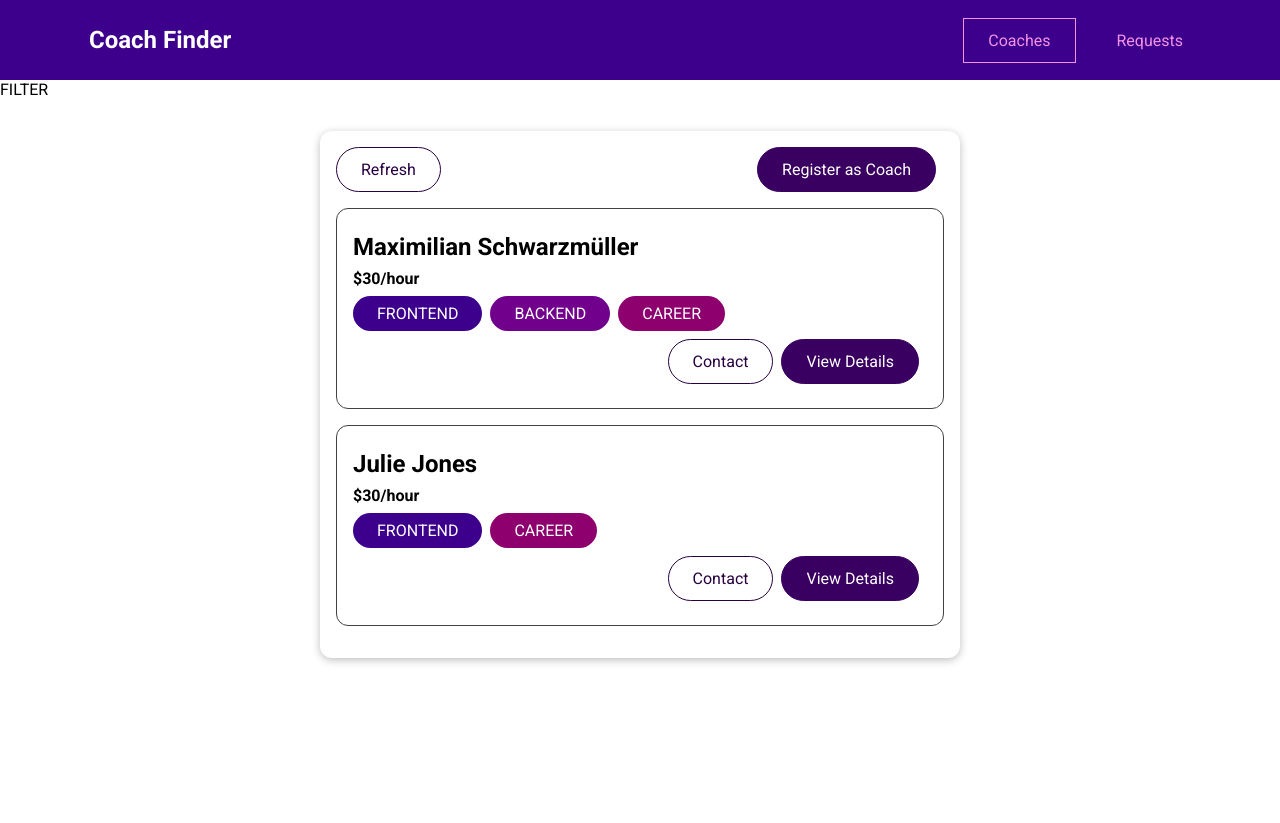
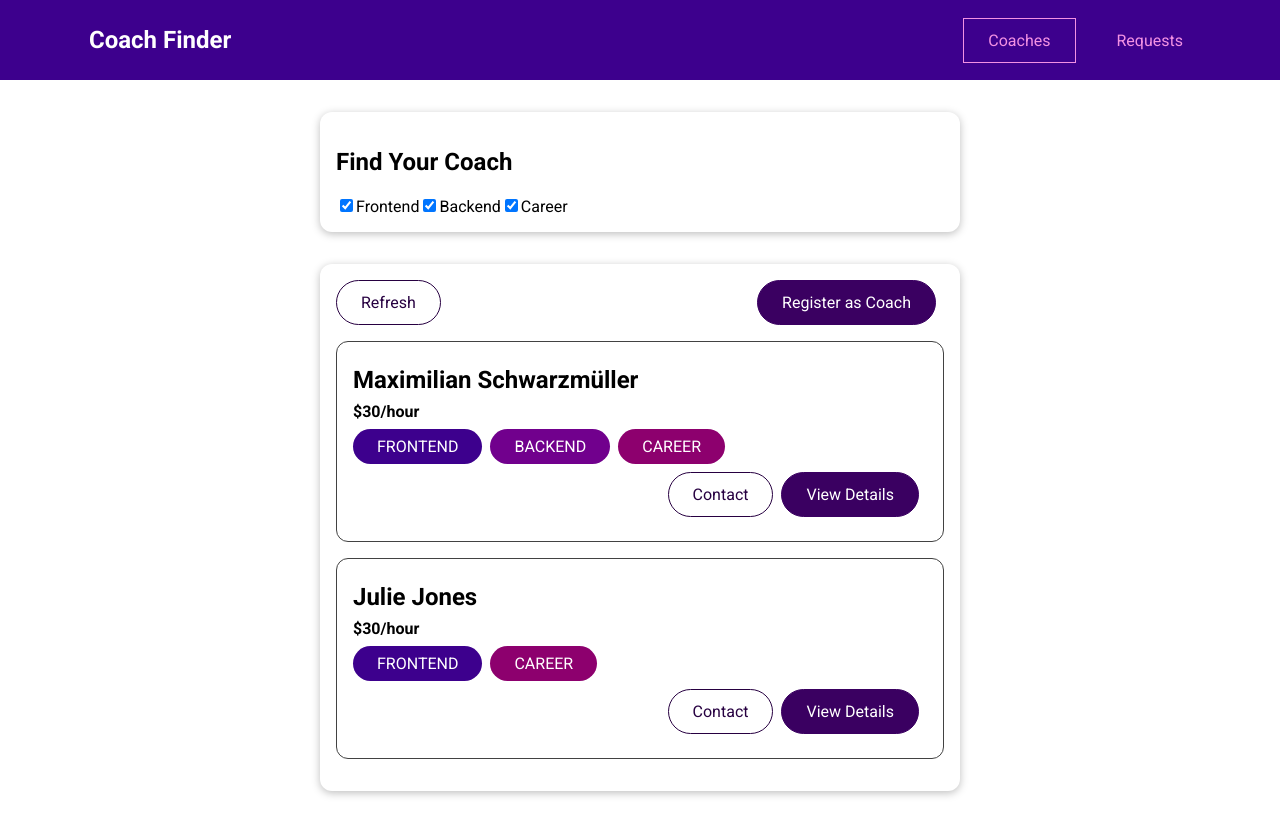
Before and after one commit to Agab-dev/coach-finder, a Vue app: page /coaches in a window 1280 px wide. Before the commit the page ends 800 px from the top, so only its background shows below. Built offline with nearby package versions, Linux system fonts and the light colour scheme.

Commit message:
feat(coaches): adding filtering by areas of expertise for coaches
Co-authored-by: Agab <gameon.ahamd@gmail.com>

```diff
--- /dev/null
+++ b/src/components/coaches/CoachFilter.vue
@@ -0,0 +1,36 @@
+<script setup>
+import { ref } from "vue";
+
+const emit = defineEmits(["change-filter"]);
+
+const filters = ref({
+  frontend: true,
+  backend: true,
+  career: true,
+});
+
+function setFilter(event) {
+  const area = event.target.id;
+  const isActive = event.target.checked;
+  filters.value[area] = isActive;
+  emit("change-filter", filters.value);
+}
+</script>
+
+<template>
+  <base-card>
+    <h2>Find Your Coach</h2>
+    <span class="filter-option">
+      <input type="checkbox" id="frontend" checked @change="setFilter" />
+      <label for="frontend">Frontend</label>
+    </span>
+    <span class="filter-option">
+      <input type="checkbox" id="backend" checked @change="setFilter" />
+      <label for="backend">Backend</label>
+    </span>
+    <span class="filter-option">
+      <input type="checkbox" id="career" checked @change="setFilter" />
+      <label for="career">Career</label>
+    </span>
+  </base-card>
+</template>
--- a/src/pages/coaches/CoachList.vue
+++ b/src/pages/coaches/CoachList.vue
@@ -1,13 +1,41 @@
 <script setup>
+import CoachFilter from "@/components/coaches/CoachFilter.vue";
 import CoachItem from "@/components/coaches/CoachItem.vue";
 import { useCoachesStore } from "@/stores/coaches";
 import { storeToRefs } from "pinia";
+import { computed, ref } from "vue";
 
 const { coaches, hasCoaches } = storeToRefs(useCoachesStore());
+const activeFilters = ref({
+  frontend: true,
+  backend: true,
+  career: true,
+});
+
+function setFilters(updatedFilters) {
+  activeFilters.value = updatedFilters;
+}
+
+const filteredCoaches = computed(() => {
+  return coaches.value.filter((coach) => {
+    if (activeFilters.value.frontend && coach.areas.includes("frontend")) {
+      return true;
+    }
+    if (activeFilters.value.backend && coach.areas.includes("backend")) {
+      return true;
+    }
+    if (activeFilters.value.career && coach.areas.includes("career")) {
+      return true;
+    }
+    return false;
+  });
+});
 </script>
 
 <template>
-  <section>FILTER</section>
+  <section>
+    <coach-filter @change-filter="setFilters"></coach-filter>
+  </section>
   <section>
     <base-card>
       <div class="controls">
@@ -18,7 +46,7 @@ const { coaches, hasCoaches } = storeToRefs(useCoachesStore());
       </div>
       <ul v-if="hasCoaches">
         <coach-item
-          v-for="coach in coaches"
+          v-for="coach in filteredCoaches"
           :key="coach.id"
           :id="coach.id"
           :first-name="coach.firstName"
```
